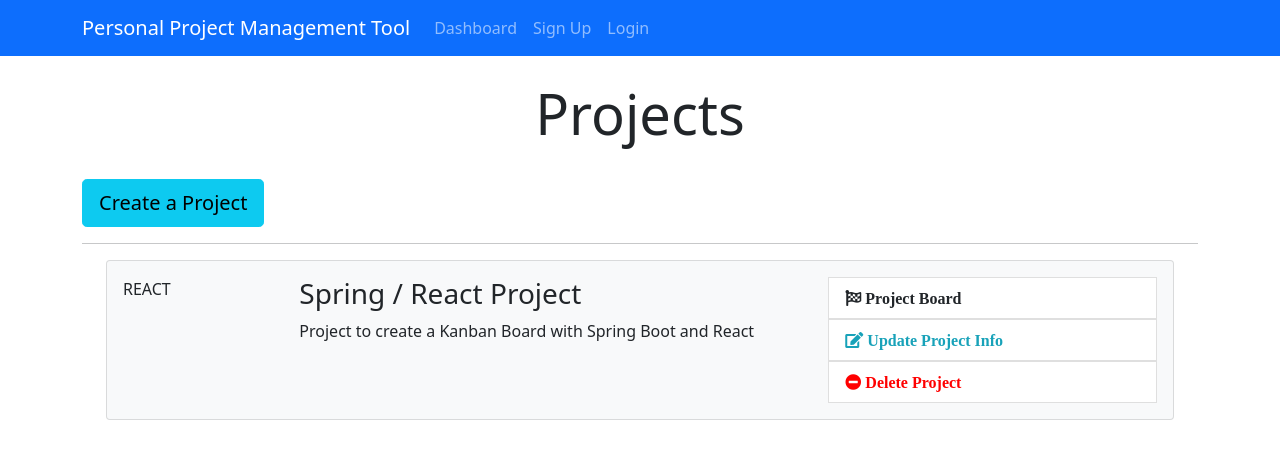
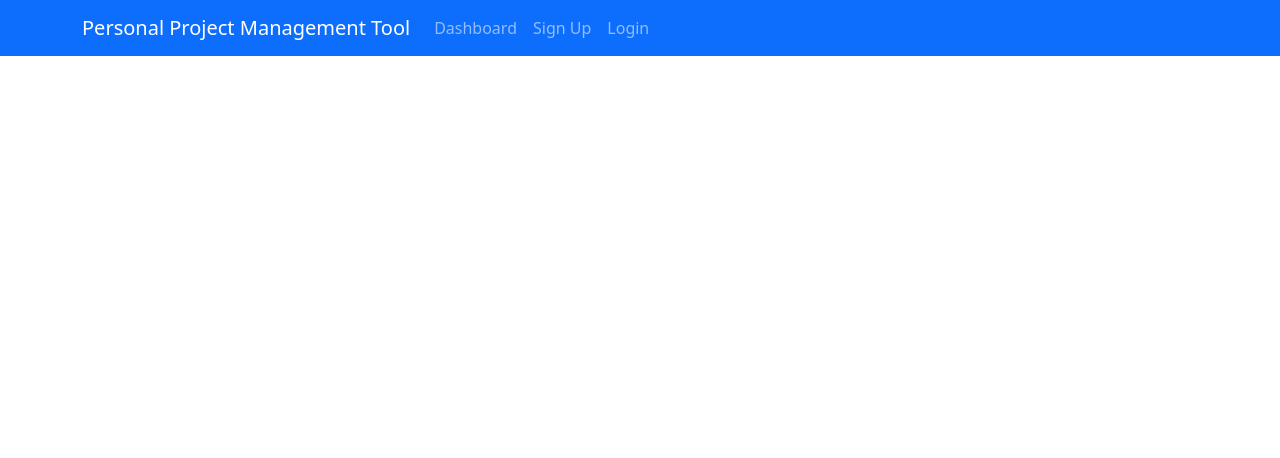
Before and after one commit to gabriellequan29/AgileDevTool, a React (Create React App) app in the folder ppmtool-react-client/: page / in a window 1280 px wide. Shown: the top 458 px of the page. Built offline with nearby package versions, Linux system fonts and the light colour scheme.

Commit message:
add Routes

```diff
--- a/ppmtool-react-client/src/App.js
+++ b/ppmtool-react-client/src/App.js
@@ -3,14 +3,22 @@ import './App.css';
 import Dashboard from './components/Dashboard';
 import Header from './components/Layout/Header';
 import "bootstrap/dist/css/bootstrap.min.css"
+import { BrowserRouter as Router, Route } from "react-router-dom"
+import AddPoject from "./components/Project/AddProject"
 
-function App() {
-  return (
-    <div className="App">
-      <Header />
-      <Dashboard />
-    </div>
-  );
+class App extends Component {
+  render() {
+    return (
+      <Router>
+        <div className="App">
+          <Header />
+          <Route exact path="/dashboard" component={Dashboard} />
+          <Route exact path="/addProject" component={AddPoject} />
+
+        </div>
+      </Router>
+    );
+  }
 }
 
 export default App;
--- a/ppmtool-react-client/src/components/Dashboard.js
+++ b/ppmtool-react-client/src/components/Dashboard.js
@@ -1,5 +1,6 @@
 import React, { Component } from 'react'
 import ProjectItem from './Project/ProjectItem'
+import CreateProjectBotton from './Project/CreateProjectBotton'
 
 
 class Dashboard extends Component {
@@ -11,9 +12,7 @@ class Dashboard extends Component {
                         <div className="col-md-12">
                             <h1 className="display-4 text-center">Projects</h1>
                             <br />
-                            <a href="ProjectForm.html" className="btn btn-lg btn-info">
-                                Create a Project
-                            </a>
+                            <CreateProjectBotton />
                             <br />
                             <hr />
                             <ProjectItem />
--- /dev/null
+++ b/ppmtool-react-client/src/components/Project/AddProject.js
@@ -0,0 +1,13 @@
+import React, { Component } from 'react'
+
+class AddProject extends Component {
+    render() {
+        return (
+            <div>
+                <h1>Add Project Form</h1>
+            </div>
+        )
+    }
+}
+
+export default AddProject
```
